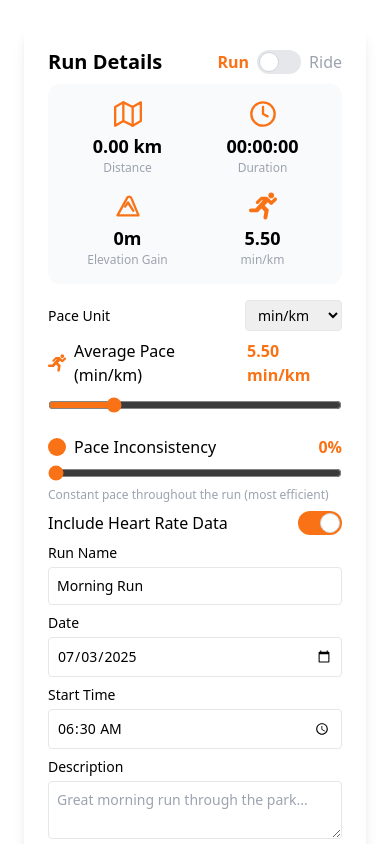
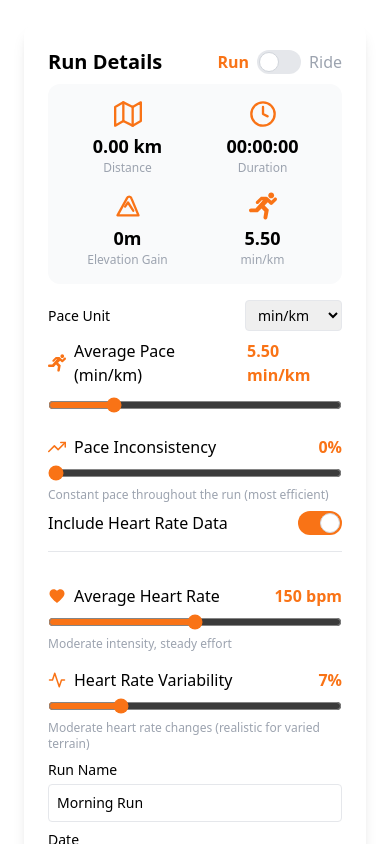
Before and after one commit to anshorfalahi/JalaninAja, a React (Create React App) app: page / in a window 390 px wide. Both pictures are taken after a click on the label 320 px from the left and 523 px from the top of the page. Shown: the top 844 px of the page. Built offline with nearby package versions, Linux system fonts and the light colour scheme.

Commit message:
feat: enhance data visualization with heart rate metrics and improve UI responsiveness

```diff
--- a/src/App.js
+++ b/src/App.js
@@ -1,4 +1,4 @@
-import React, { useState } from "react";
+import React, { useState, useEffect } from "react";
 import RunDetails from "./components/RunDetails";
 import MapRoute from "./components/MapRoute";
 import DownloadGPX from "./components/DownloadGPX";
@@ -58,27 +58,6 @@ function getDurationFromPaceAndDistance(pace, distance, type, paceUnit) {
   }
 }
 
-const dummyPaceData = {
-  avg: 5.5,
-  chartData: [
-    { distance: 0, pace: 7 },
-    { distance: 0.2, pace: 4 },
-    { distance: 0.4, pace: 3.3 },
-    { distance: 0.6, pace: 3.6 },
-    { distance: 0.8, pace: 4.2 },
-  ]
-};
-const dummyElevationData = {
-  totalGain: 8,
-  chartData: [
-    { distance: 0, elevation: 62 },
-    { distance: 0.2, elevation: 61 },
-    { distance: 0.4, elevation: 59 },
-    { distance: 0.6, elevation: 67 },
-    { distance: 0.8, elevation: 62 },
-  ]
-};
-
 export default function App() {
   const [type, setType] = useState("run");
   const [averagePace, setAveragePace] = useState(5.5);
@@ -91,25 +70,118 @@ export default function App() {
     time: "06:30",
     description: "",
   });
+  const [route, setRoute] = useState([]);
 
-  const [route, setRoute] = useState([]);
+  // States for HR and visualization data
+  const [avgHR, setAvgHR] = useState(150);
+  const [hrVariation, setHrVariation] = useState(7);
+  const [paceData, setPaceData] = useState({ avg: 0, chartData: [] });
+  const [elevationData, setElevationData] = useState({ totalGain: 0, chartData: [] });
+  const [hrData, setHrData] = useState({ avg: 0, chartData: [] });
 
   // Calculate stats (otomatis dari route)
   const distance = getTotalDistance(route);
   const elevationArr = getSimulatedElevationArr(route);
   const elevation = getTotalElevationGain(elevationArr);
   const duration = getDurationFromPaceAndDistance(averagePace, distance, type, paceUnit);
-
   const stats = { distance: distance.toFixed(2), duration, elevation };
 
-  React.useEffect(() => {
-    if (type === "run" && paceUnit !== "min/km" && paceUnit !== "min/mile") setPaceUnit("min/km");
-    if (type === "bike" && paceUnit !== "km/h" && paceUnit !== "mph") setPaceUnit("km/h");
-  }, [type]); // eslint-disable-line
+  useEffect(() => {
+    if (type === "run" && paceUnit !== "min/km" && paceUnit !== "min/mile") {
+      setPaceUnit("min/km");
+    }
+    if (type === "ride" && paceUnit !== "km/h" && paceUnit !== "mph") {
+      setPaceUnit("km/h");
+    }
+  }, [type, paceUnit]);
+
+  // Generate real-time data for visualization
+  useEffect(() => {
+    if (route.length < 2) {
+      setPaceData({ avg: 0, chartData: [] });
+      setElevationData({ totalGain: 0, chartData: [] });
+      setHrData({ avg: 0, chartData: [] });
+      return;
+    }
+
+    // First pass: Calculate distance and a random elevation profile
+    let cumulativeDistance = 0;
+    const elevationProfile = route.map((point, i) => {
+        if (i > 0) {
+            cumulativeDistance += getDistanceMeters(route[i-1], point) / 1000;
+        }
+        const randomElevationFactor = (Math.sin(i / 12) * 0.6) + (Math.sin(i/5) * 0.4) + ((Math.random() - 0.5) * 0.2);
+        const elevation = 40 + (randomElevationFactor * 30);
+        return {
+            distance: parseFloat(cumulativeDistance.toFixed(2)),
+            elevation: parseFloat(elevation.toFixed(2))
+        };
+    });
+
+    // Second pass: Calculate gradient and correlate pace and HR
+    let smoothedHR = avgHR;
+    const hrInertiaFactor = 0.1;
+
+    const finalChartData = elevationProfile.map((dataPoint, i) => {
+        let gradient = 0;
+        if (i > 0) {
+            const eleDiff = dataPoint.elevation - elevationProfile[i - 1].elevation;
+            const distDiff = (dataPoint.distance - elevationProfile[i - 1].distance) * 1000;
+            if (distDiff > 0) {
+                gradient = (eleDiff / distDiff) * 100;
+            }
+        }
+
+        // --- Simulate Pace ---
+        let currentPace = averagePace;
+        const inconsistencyFactor = paceInconsistency / 50.0; // Scale from 0 to 1
+
+        if (inconsistencyFactor > 0) {
+            const gradientPaceEffect = (gradient > 0 ? (gradient * 0.2) : (gradient * 0.1)) * inconsistencyFactor;
+
+            const randomInconsistencyEffect = (averagePace * inconsistencyFactor) * (Math.sin(i / 15) * 0.5 + Math.sin(i/5) * 0.5) * 0.5;
+
+            currentPace += gradientPaceEffect + randomInconsistencyEffect;
+        }
+
+        // Widen the clamp to allow for variations at extreme average paces
+        currentPace = Math.max(2.5, Math.min(25.0, currentPace));
+
+        // --- Simulate HR with Inertia (Always affected by gradient) ---
+        const gradientHrEffect = gradient > 0 ? (gradient * 3.5) : (gradient * 0.5);
+        const hrVariabilityFactor = hrVariation / 100;
+        const randomHrNoise = (Math.random() - 0.5) * 3 * (1 + hrVariabilityFactor);
+
+        const targetHR = avgHR + gradientHrEffect + randomHrNoise;
+        smoothedHR += (targetHR - smoothedHR) * hrInertiaFactor;
+
+        const hrMax = avgHR * (1 + hrVariabilityFactor * 1.5);
+        const hrMin = avgHR * (1 - hrVariabilityFactor);
+        const currentHR = Math.round(Math.max(hrMin, Math.min(hrMax, smoothedHR)));
+
+
+        return {
+            ...dataPoint,
+            pace: parseFloat(currentPace.toFixed(2)),
+            hr: currentHR
+        };
+    });
+
+    const totalGain = getTotalElevationGain(finalChartData.map(d => d.elevation));
+
+    setPaceData({ avg: averagePace, chartData: finalChartData });
+    setElevationData({ totalGain: totalGain, chartData: finalChartData });
+    if (includeHR) {
+      setHrData({ avg: avgHR, chartData: finalChartData });
+    } else {
+      setHrData({ avg: 0, chartData: [] });
+    }
+  }, [route, averagePace, paceInconsistency, avgHR, hrVariation, includeHR, type, paceUnit]);
 
   return (
-    <div className="flex flex-col md:flex-row min-h-screen">
-      <div className="w-full md:w-[400px] xl:w-[430px] bg-white p-6 shadow-lg">
+    <div className="flex flex-col md:flex-row min-h-screen bg-gray-50">
+      {/* Sidebar */}
+      <div className="w-full md:w-[400px] xl:w-[430px] bg-white p-6 shadow-lg overflow-y-auto">
         <RunDetails
           type={type}
           setType={setType}
@@ -122,14 +194,27 @@ export default function App() {
           setPaceInconsistency={setPaceInconsistency}
           includeHR={includeHR}
           setIncludeHR={setIncludeHR}
+          avgHR={avgHR}
+          setAvgHR={setAvgHR}
+          hrVariation={hrVariation}
+          setHrVariation={setHrVariation}
           runData={runData}
           setRunData={setRunData}
         />
-        <DownloadGPX runData={{ ...runData, pace: averagePace, paceUnit, includeHR }} route={route} />
-        <DataVisualization paceData={dummyPaceData} elevationData={dummyElevationData} />
+        <DownloadGPX runData={{ ...runData, pace: averagePace, paceUnit, includeHR, avgHR, hrVariation }} route={route} type={type} />
       </div>
-      <div className="w-full md:flex-1 h-[600px] md:h-screen">
-        <MapRoute route={route} setRoute={setRoute} />
+
+      {/* Main Content (Map + Visualization) */}
+      <div className="w-full md:flex-1 flex flex-col">
+        {/* Map Container */}
+        <div className="h-[60vh]">
+          <MapRoute route={route} setRoute={setRoute} />
+        </div>
+
+        {/* Data Visualization Container */}
+        <div className="flex-1 p-4 overflow-y-auto">
+          <DataVisualization paceData={paceData} elevationData={elevationData} hrData={hrData} />
+        </div>
       </div>
     </div>
   );
--- a/src/App.jsx
+++ b/src/App.jsx
@@ -60,6 +60,9 @@ export default function App() {
   const [paceInconsistency, setPaceInconsistency] = useState(0);
   const [includeHR, setIncludeHR] = useState(false);
 
+  const [avgHR, setAvgHR] = useState(150);
+  const [hrVariation, setHrVariation] = useState(7);
+
   const [runData, setRunData] = useState({
     name: "Morning Run",
     date: new Date().toISOString().slice(0, 10),
@@ -97,10 +100,15 @@ export default function App() {
           setPaceInconsistency={setPaceInconsistency}
           includeHR={includeHR}
           setIncludeHR={setIncludeHR}
+          avgHR={avgHR}
+          setAvgHR={setAvgHR}
+          hrVariation={hrVariation}
+          setHrVariation={setHrVariation}
           runData={runData}
           setRunData={setRunData}
         />
-        <DownloadGPX runData={{ ...runData, pace: averagePace, paceUnit, includeHR }} route={route} />
+        <DownloadGPX runData={{ ...runData, pace: averagePace, paceUnit, includeHR, avgHR, hrVariation }} route={route} type={type} />
+        {/* Data visualization can be added here */}
       </div>
       <div className="w-full md:w-2/3 h-[500px] md:h-screen">
         <MapRoute route={route} setRoute={setRoute} />
--- a/src/components/RunDetails.jsx
+++ b/src/components/RunDetails.jsx
@@ -96,6 +96,24 @@ function getPaceLabel(val) {
   return paceOptions.find(opt => val <= opt.max)?.label || paceOptions[paceOptions.length - 1].label;
 }
 
+// HR descriptions
+const hrIntensityLabels = [
+  { max: 120, label: "Light intensity, easy effort" },
+  { max: 160, label: "Moderate intensity, steady effort" },
+  { max: 220, label: "Maximum intensity, very hard effort" },
+];
+function getHrIntensityLabel(val) {
+  return hrIntensityLabels.find(opt => val <= opt.max)?.label || hrIntensityLabels[hrIntensityLabels.length - 1].label;
+}
+const hrVariabilityLabels = [
+  { max: 5, label: "Minimal heart rate changes (steady state)" },
+  { max: 15, label: "Moderate heart rate changes (realistic for varied terrain)" },
+  { max: 30, label: "High heart rate variability (intervals or challenging terrain)" },
+];
+function getHrVariabilityLabel(val) {
+    return hrVariabilityLabels.find(opt => val <= opt.max)?.label || hrVariabilityLabels[hrVariabilityLabels.length - 1].label;
+}
+
 const RUN_PACE_UNITS = [
   { value: "min/km", label: "min/km" },
   { value: "min/mile", label: "min/mile" },
@@ -112,6 +130,8 @@ export default function RunDetails({
   paceUnit, setPaceUnit,
   paceInconsistency, setPaceInconsistency,
   includeHR, setIncludeHR,
+  avgHR, setAvgHR,
+  hrVariation, setHrVariation,
   runData, setRunData,
 }) {
   // Handle label, range, and conversion
@@ -286,7 +306,7 @@ export default function RunDetails({
       {/* Pace Inconsistency */}
       <div className="flex items-center mt-4 mb-1">
         <span className="text-orange-500 mr-2">
-          <svg width="18" height="18" fill="currentColor"><circle cx="9" cy="9" r="9" /></svg>
+          <svg width="18" height="18" viewBox="0 0 24 24" fill="none" stroke="currentColor" strokeWidth="2" strokeLinecap="round" strokeLinejoin="round"><polyline points="23 6 13.5 15.5 8.5 10.5 1 18"></polyline><polyline points="17 6 23 6 23 12"></polyline></svg>
         </span>
         <span className="font-medium mr-2">Pace Inconsistency</span>
         <span className="ml-auto text-orange-500 font-bold">{paceInconsistency}%</span>
@@ -315,6 +335,48 @@ export default function RunDetails({
           <div className="w-11 h-6 bg-gray-200 rounded-full peer peer-checked:bg-orange-500 after:content-[''] after:absolute after:top-[2px] after:left-[2px] after:bg-white after:border-gray-300 after:border after:rounded-full after:h-5 after:w-5 after:transition-all peer-checked:after:translate-x-full"></div>
         </label>
       </div>
+
+      {includeHR && (
+        <div className="mt-4 pt-4 border-t border-gray-200">
+          {/* Average Heart Rate */}
+          <div className="flex items-center mt-4 mb-1">
+            <span className="text-orange-500 mr-2">
+              <svg xmlns="http://www.w3.org/2000/svg" width="18" height="18" viewBox="0 0 24 24" fill="currentColor"><path d="M12 21.35l-1.45-1.32C5.4 15.36 2 12.28 2 8.5 2 5.42 4.42 3 7.5 3c1.74 0 3.41.81 4.5 2.09C13.09 3.81 14.76 3 16.5 3 19.58 3 22 5.42 22 8.5c0 3.78-3.4 6.86-8.55 11.54L12 21.35z"></path></svg>
+            </span>
+            <span className="font-medium mr-2">Average Heart Rate</span>
+            <span className="ml-auto text-orange-500 font-bold">{avgHR} bpm</span>
+          </div>
+          <input
+            type="range"
+            min={80}
+            max={220}
+            step={1}
+            value={avgHR}
+            onChange={e => setAvgHR(parseInt(e.target.value))}
+            className="w-full accent-orange-500"
+          />
+          <div className="text-xs text-gray-400 mb-2">{getHrIntensityLabel(avgHR)}</div>
+
+          {/* Heart Rate Variability */}
+          <div className="flex items-center mt-4 mb-1">
+            <span className="text-orange-500 mr-2">
+             <svg width="18" height="18" viewBox="0 0 24 24" fill="none" stroke="currentColor" strokeWidth="2" strokeLinecap="round" strokeLinejoin="round"><polyline points="22 12 18 12 15 21 9 3 6 12 2 12"></polyline></svg>
+            </span>
+            <span className="font-medium mr-2">Heart Rate Variability</span>
+            <span className="ml-auto text-orange-500 font-bold">{hrVariation}%</span>
+          </div>
+          <input
+            type="range"
+            min={0}
+            max={30}
+            step={1}
+            value={hrVariation}
+            onChange={e => setHrVariation(parseInt(e.target.value))}
+            className="w-full accent-orange-500"
+          />
+          <div className="text-xs text-gray-400 mb-2">{getHrVariabilityLabel(hrVariation)}</div>
+        </div>
+      )}
 
       {/* Run/Ride Name */}
       <label className="font-medium text-sm mt-2 block">
--- a/src/utils/gpxBuilder.js
+++ b/src/utils/gpxBuilder.js
@@ -32,7 +32,7 @@ export function buildGPXFile(runData, route, type = "run") {
   // HR config
   const includeHR = !!runData.includeHR;
   const avgHR = runData.avgHR ? parseInt(runData.avgHR) : 150;
-  const hrVariation = 7;
+  const hrVariation = runData.hrVariation !== undefined ? parseInt(runData.hrVariation) : 7;
 
   let pointsXml = "";
   for (let i = 0; i < interpolatedRoute.length; i++) {
@@ -42,7 +42,8 @@ export function buildGPXFile(runData, route, type = "run") {
 
     let hrVal = avgHR;
     if (includeHR) {
-      hrVal = avgHR + Math.round(hrVariation * Math.sin(i / 8));
+      const variation = Math.round((avgHR * hrVariation / 100) * Math.sin(i / 8));
+      hrVal = avgHR + variation;
     }
 
     pointsXml += `
```
Also changed, not shown: src/components/DataVisualization.jsx (+22 -7 lines), src/icons/distance.svg (deleted), 1 other file (tests, documents, lock files or other folders).
